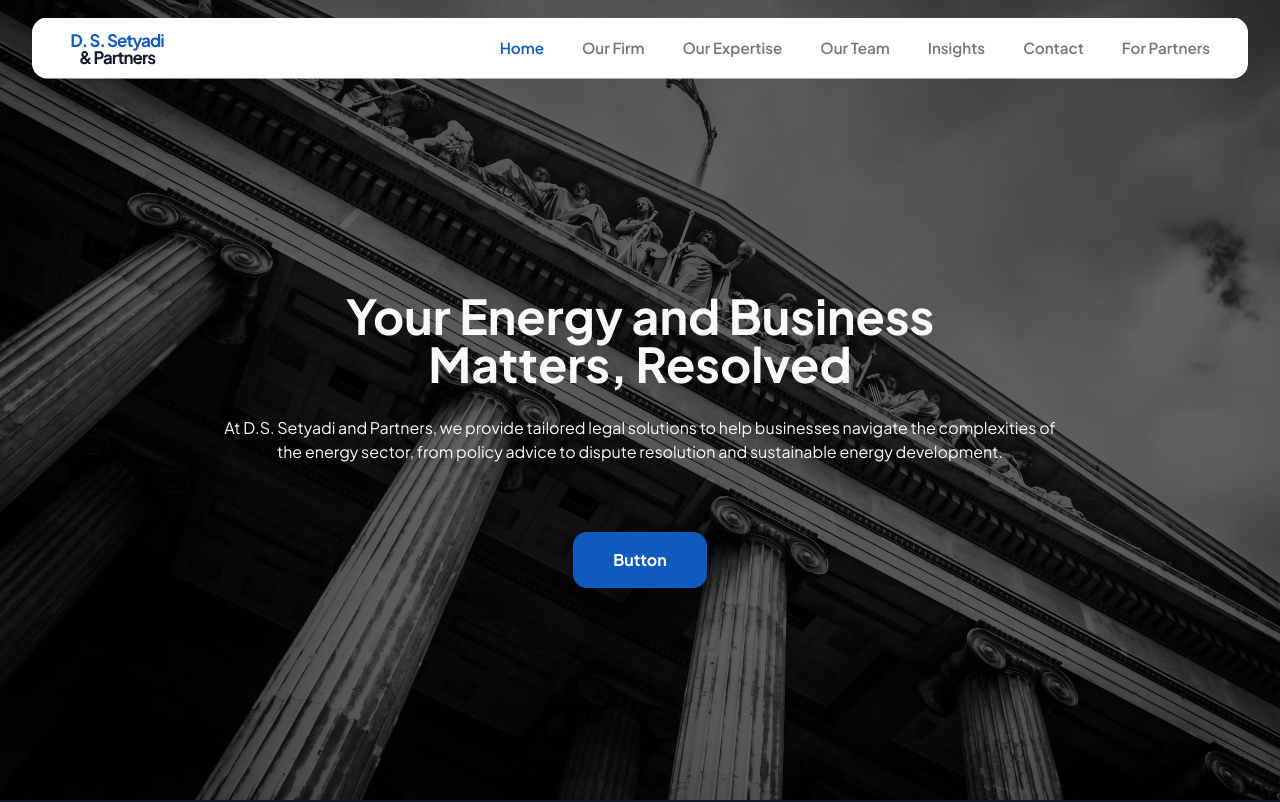
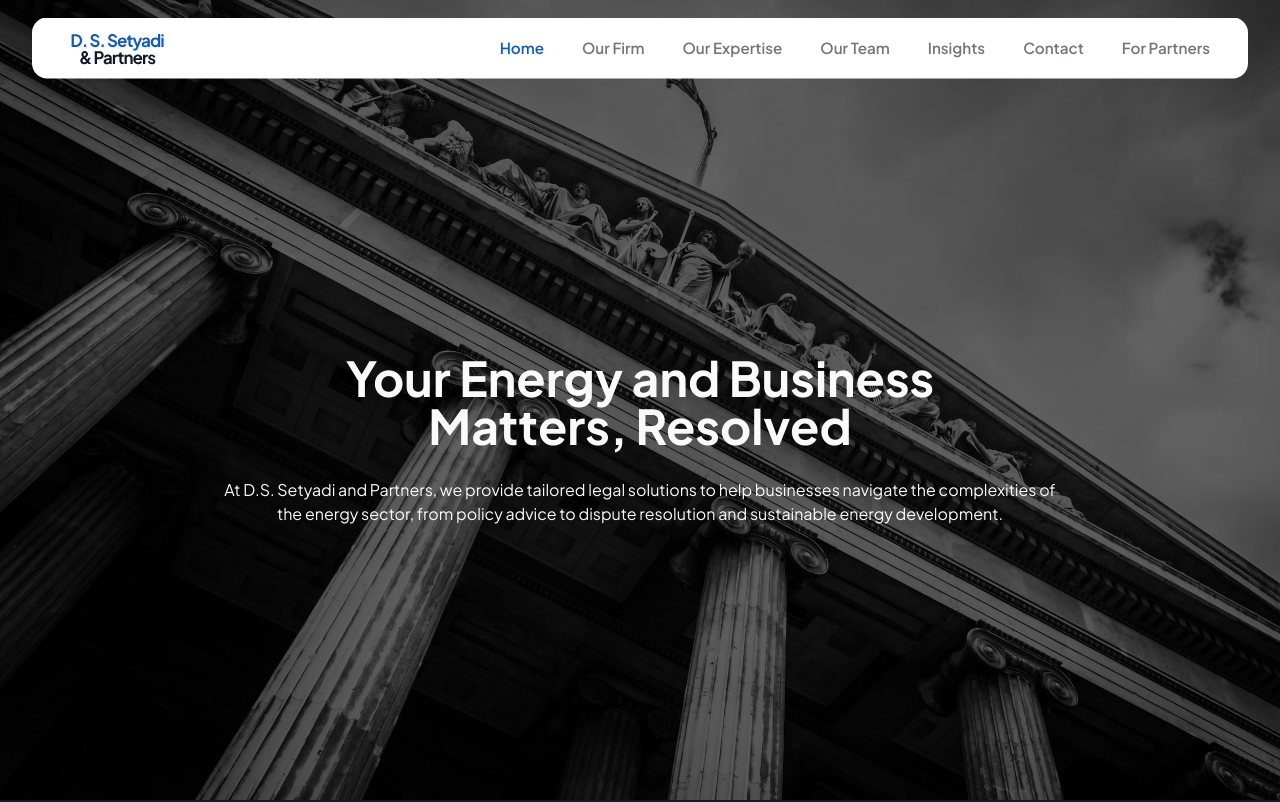
Before and after one commit to setyadi-law-firm/setyadi-fe, a Next.js app: page / in a window 1280 px wide. Shown: the top 802 px of the page. Built offline with nearby package versions, Linux system fonts and the light colour scheme; no server answers.

Commit message:
fix: remove button

```diff
--- a/src/components/modules/home/hero/index.tsx
+++ b/src/components/modules/home/hero/index.tsx
@@ -27,9 +27,6 @@ export function HeroSection() {
           policy advice to dispute resolution and sustainable energy
           development.
         </p>
-        <div className="bg-[#1059BD] cursor-pointer hover:scale-105 transition-transform duration-300 ease-in-out text-white font-bold py-4 px-10 rounded-xl mt-10">
-          Button
-        </div>
       </div>
     </div>
   );
```
